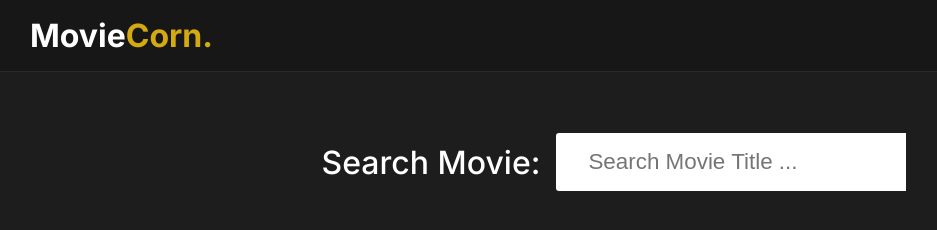
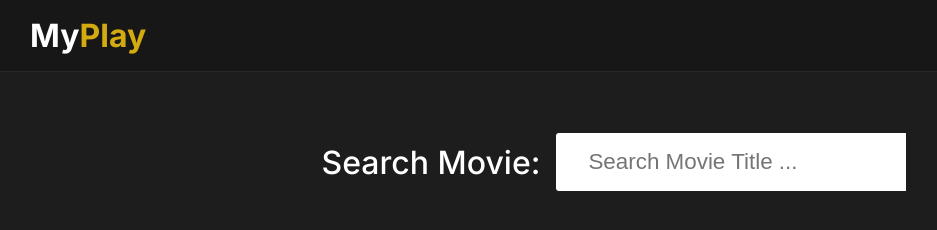
Before and after one commit to kmChanchal/Search-Movie, a plain HTML site: page index.html in a window 1280 px wide. Shown: the whole page, without its empty margins (26-963 px from the left). Drawn offline with Linux system fonts and the light colour scheme.

Commit message:
Update index.html

```diff
--- a/index.html
+++ b/index.html
@@ -16,7 +16,7 @@
         <!-- logo -->
         <div class = "logo">
             <div class = "container">
-                <p>Movie<span>Corn.</span></p>
+                <p>My<span>Play</span></p>
             </div>
         </div>
         <!-- end of logo -->
```
